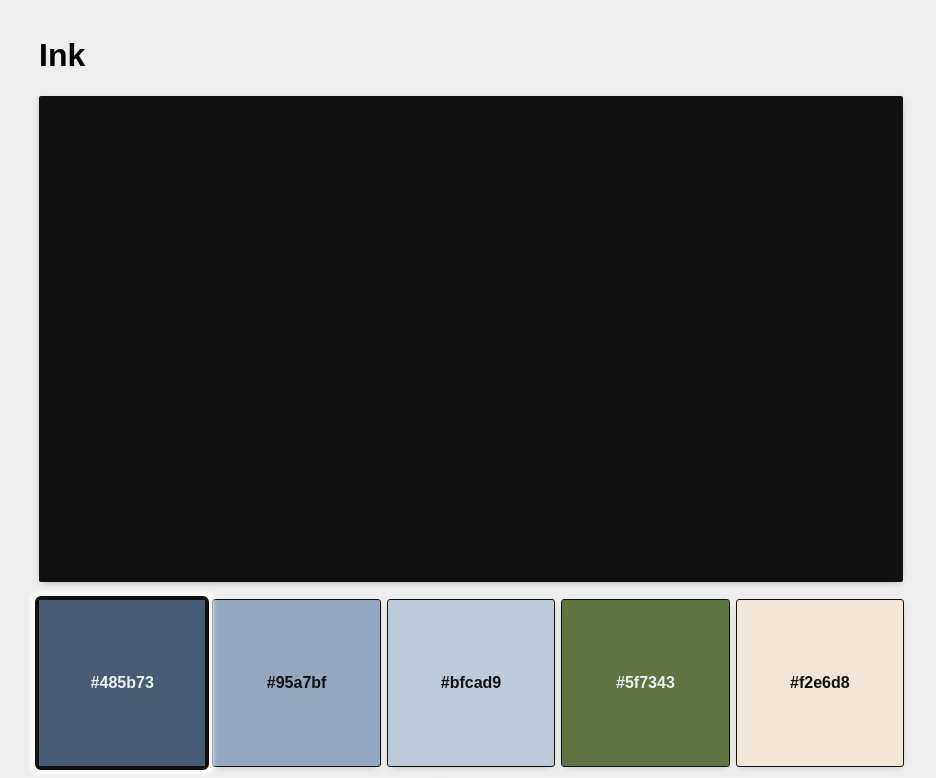
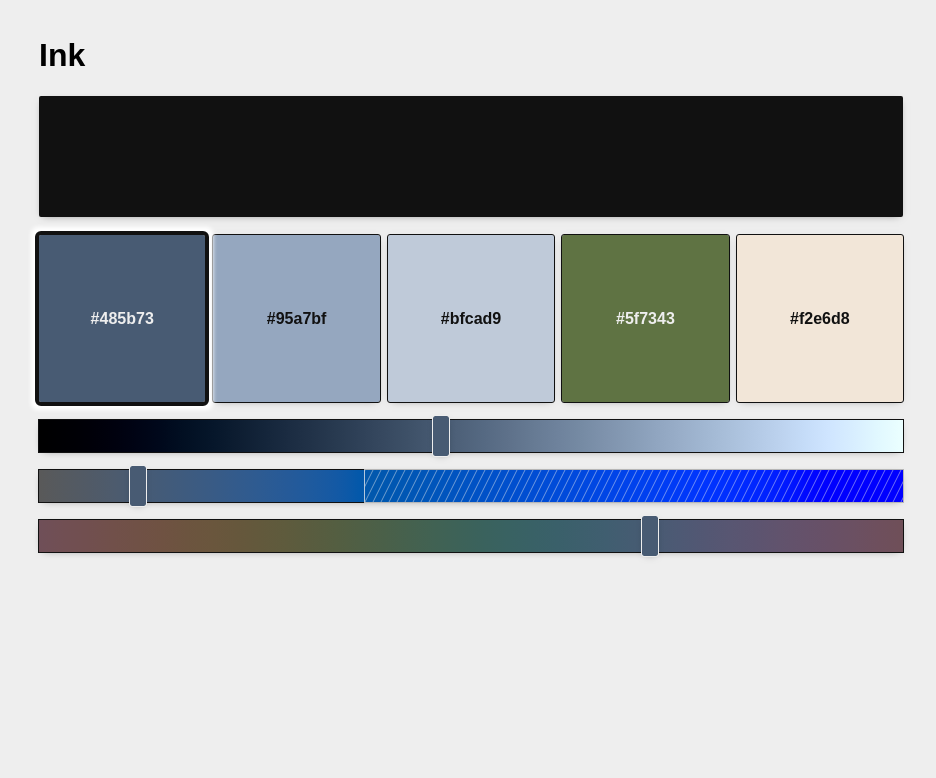
Before and after one commit to CurtisFenner/ink-color, a React (Vite) app: page / in a window 1280 px wide. Shown: the top 778 px of the page, without its empty margins (169-1105 px from the left). Built offline with nearby package versions, Linux system fonts and the light colour scheme.

Commit message:
Set median chroma in spectrum

```diff
--- a/src/spectrum.tsx
+++ b/src/spectrum.tsx
@@ -5,7 +5,7 @@ import { CSSProperties, useCallback, useEffect, useReducer, useRef, useState } f
 export type SpectrumAnalysis = {
 	hues: {
 		hue: number,
-		lightnessDistribution: { lightness: number, weight: number }[],
+		lightnessDistribution: { lightness: number, weight: number, chromas: number[] }[],
 		weight: number,
 	}[],
 };
@@ -27,7 +27,7 @@ export function analyzeSpectrum(imageData: ImageData, strength = 1): SpectrumAna
 		colors.push(color);
 	}
 
-	const HUE_BUCKET_COUNT = 18;
+	const HUE_BUCKET_COUNT = 36;
 	const HUE_BUCKET_SIZE = 360 / HUE_BUCKET_COUNT;
 
 	const LIGHTNESS_BUCKET_COUNT = 7;
@@ -71,6 +71,7 @@ export function analyzeSpectrum(imageData: ImageData, strength = 1): SpectrumAna
 		for (const [lightness, bucket] of byLightness.buckets) {
 			lightnessDistribution.push({
 				lightness,
+				chromas: bucket.elements.map(x => culori.oklch(x.value).c).sort((a, b) => a - b),
 				weight: bucket.totalWeight / byLightness.totalWeight,
 			});
 		}
@@ -189,6 +190,10 @@ export function SpectrumRender(props: {}) {
 
 		ctx.translate(1, 0);
 
+		const middleElement = (array: number[]): number => {
+			return array[Math.floor(array.length / 2)];
+		};
+
 		analysis.hues.forEach((hueBucket, i) => {
 			const width = widths[i];
 			const heights = distributeIntegers(canvas.height - hueBucket.lightnessDistribution.length - 1, hueBucket.lightnessDistribution.map(x => x.weight));
@@ -198,7 +203,7 @@ export function SpectrumRender(props: {}) {
 				const color: culori.Oklch = culori.clampChroma({
 					mode: "oklch",
 					h: hueBucket.hue,
-					c: 0.4,
+					c: middleElement(lightness.chromas),
 					l: lightness.lightness,
 				}, "oklch", "rgb");
 
@@ -217,7 +222,7 @@ export function SpectrumRender(props: {}) {
 	return <div>
 		<div className="shadow round-slight" style={{
 			position: "relative",
-			aspectRatio: 16 / 9,
+			aspectRatio: 64 / 9,
 			background: "var(--color-dark)",
 		}}>
 			<Canvas
```
